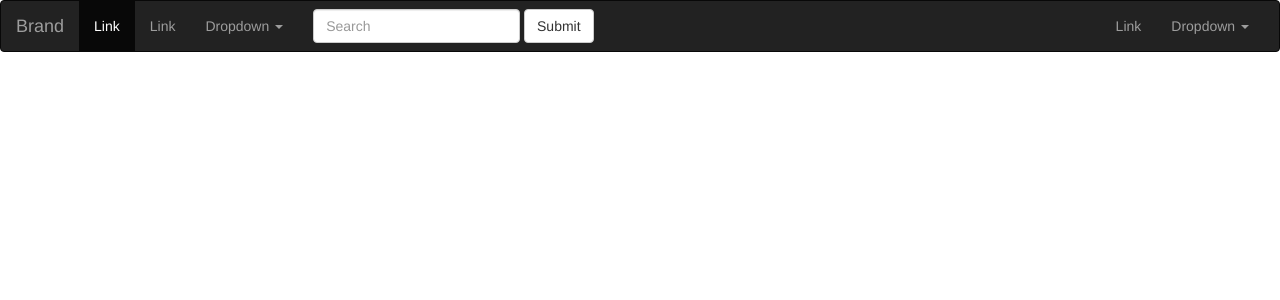
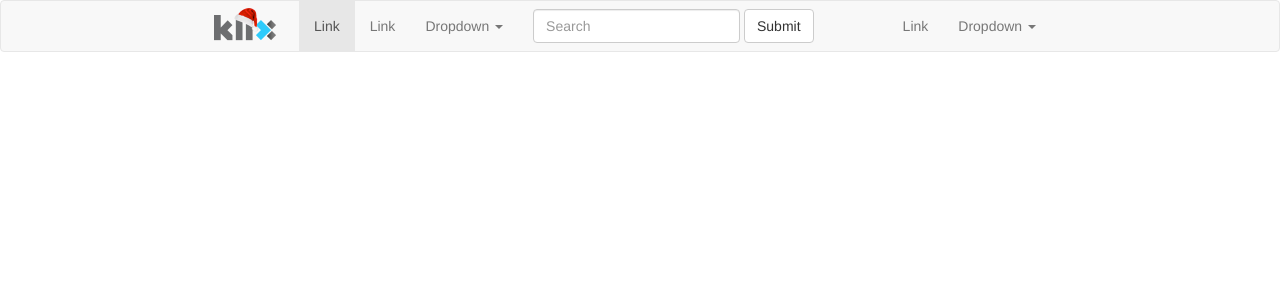
Before and after one commit to edox1/prj1, a PHP site: page /includes/navigation.php in a window 1280 px wide. Shown: the top 300 px of the page. Run offline with PHP 8.4, Linux system fonts and the light colour scheme; some libraries are stand-ins or nearby versions.

Commit message:
klix logo added to the navbar

```diff
--- a/css/style.css
+++ b/css/style.css
@@ -0,0 +1,14 @@
+.icon_kapica_logo {
+    background: url(../images/kapica.png);
+    background-size: 63px;
+    width: 63px;
+    height: 35px;
+    display: block;
+    background-repeat:no-repeat;
+}
+.logo_wrap {
+     width: 85px;
+    float: left;
+    margin: 5px 0 10px 10px;
+    height: 35px;
+}
--- a/includes/header.php
+++ b/includes/header.php
@@ -2,5 +2,6 @@
 <html>
     <head>
         <link rel="stylesheet" href="https://maxcdn.bootstrapcdn.com/bootstrap/3.3.6/css/bootstrap.min.css" integrity="sha384-1q8mTJOASx8j1Au+a5WDVnPi2lkFfwwEAa8hDDdjZlpLegxhjVME1fgjWPGmkzs7" crossorigin="anonymous">
+        <script src="https://maxcdn.bootstrapcdn.com/bootstrap/3.3.6/js/bootstrap.min.js" integrity="sha256-KXn5puMvxCw+dAYznun+drMdG1IFl3agK0p/pqT9KAo= sha512-2e8qq0ETcfWRI4HJBzQiA3UoyFk6tbNyG+qSaIBZLyW9Xf3sWZHN/lxe9fTh1U45DpPf07yj94KsUHHWe4Yk1A==" crossorigin="anonymous"></script>
         <link rel="stylesheet" href="css/style.css" >
     </head>
--- a/includes/navigation.php
+++ b/includes/navigation.php
@@ -1,7 +1,10 @@
 <!doctype html>
-<?php include 'header.php';?>
-<nav class="navbar navbar-inverse">
-  <div class="container-fluid">
+<script src="https://ajax.googleapis.com/ajax/libs/jquery/2.1.3/jquery.min.js"></script>
+<link rel="stylesheet" href="https://maxcdn.bootstrapcdn.com/bootstrap/3.3.6/css/bootstrap.min.css" integrity="sha384-1q8mTJOASx8j1Au+a5WDVnPi2lkFfwwEAa8hDDdjZlpLegxhjVME1fgjWPGmkzs7" crossorigin="anonymous">
+<script src="https://maxcdn.bootstrapcdn.com/bootstrap/3.3.6/js/bootstrap.min.js" integrity="sha256-KXn5puMvxCw+dAYznun+drMdG1IFl3agK0p/pqT9KAo= sha512-2e8qq0ETcfWRI4HJBzQiA3UoyFk6tbNyG+qSaIBZLyW9Xf3sWZHN/lxe9fTh1U45DpPf07yj94KsUHHWe4Yk1A==" crossorigin="anonymous"></script>
+<link rel="stylesheet" href="../css/style.css" >
+<div class="navbar navbar-default" role="navigation">
+  <div class="container-fluid col-md-8 col-md-offset-2">
     <!-- Brand and toggle get grouped for better mobile display -->
     <div class="navbar-header">
       <button type="button" class="navbar-toggle collapsed" data-toggle="collapse" data-target="#bs-example-navbar-collapse-1" aria-expanded="false">
@@ -10,7 +13,7 @@
         <span class="icon-bar"></span>
         <span class="icon-bar"></span>
       </button>
-      <a class="navbar-brand" href="#">Brand</a>
+      <a class="navbar-brand logo_wrap icon_kapica_logo" href="#"></a>
     </div>
 
     <!-- Collect the nav links, forms, and other content for toggling -->
```
Also changed, not shown: images/kapica.png (added), 1 other file.
